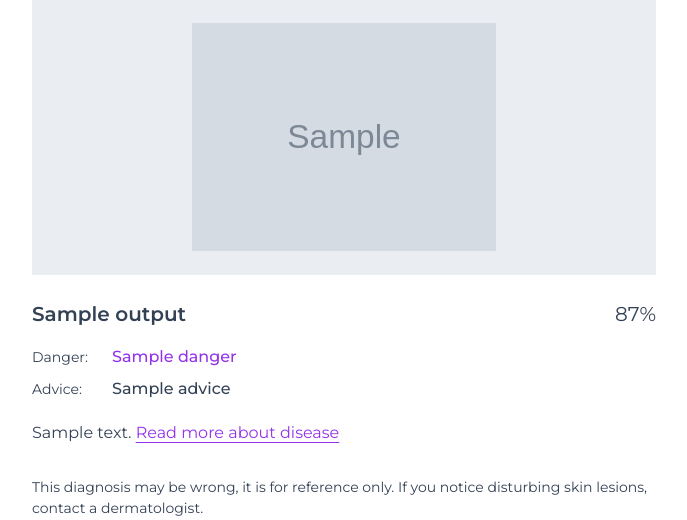
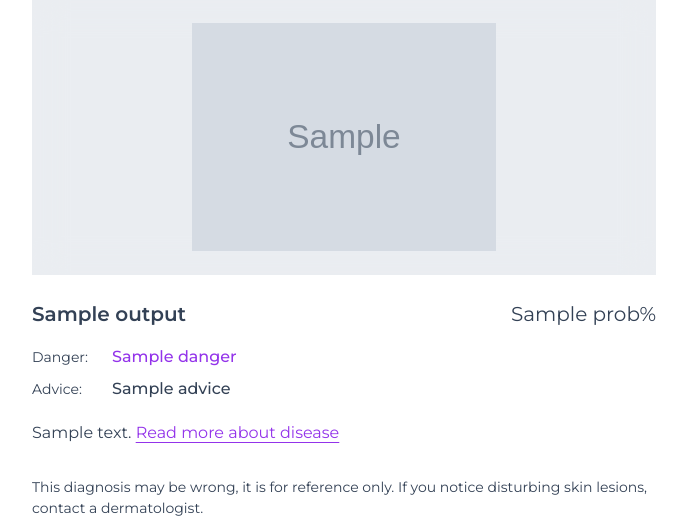
Before and after one commit to yaaqbp/derma_deploy, a Django app: template image_classification/templates/image_classification/index.html in a window 1280 px wide. Shown: the part 671-1191 px from the top of the page, without its empty margins (296-983 px from the left). Run offline with Django 3.2, Linux system fonts and the light colour scheme; tables that the repository leaves empty hold one stand-in row (values such as "Sample post"); the template is opened without the code that fills it: values that come from a table or form of the project are taken from there, most other values are stand-ins (such as "Sample title", 1, 10 or a date in 2020); grey boxes marked "Sample" are stand-in pictures.

Commit message:
text formatted

```diff
--- a/image_classification/ml_models.py
+++ b/image_classification/ml_models.py
@@ -26,8 +26,9 @@ class clf():
         outputs = self.model(tensor_img)
         softmax = Softmax(dim=1)
         probabilities = softmax(outputs).data.numpy()[0]
-        prediction = np.argmax(probabilities) if max(probabilities) >0.8 else -1
+        prediction = np.argmax(probabilities) if max(probabilities) >0.7 else -1
         disease = self.lesion_type_dict.get(self.classes[int(prediction)], {
         })
+        if disease: disease['prob'] = int(max(probabilities)*100)
 
         return disease
--- a/image_classification/templates/image_classification/index.html
+++ b/image_classification/templates/image_classification/index.html
@@ -47,7 +47,7 @@
         </div>
         {% if output %}
         <div class="result">
-            <h3>{{ output|get_item:"name" }} <span>87%</span></h3>
+            <h3>{{ output|get_item:"name" }} <span>{{ output|get_item:"prob" }}%</span></h3>
             <div class="result-text result-danger">{{ output|get_item:"danger" }}</div>
             <div class="result-text result-advice">{{ output|get_item:"advice" }}</div>
             <p>{{ output|get_item:"desc" }} <a href='/diseases/#{{ output|get_item:"id" }}'>Read more about disease</a></p>
```
